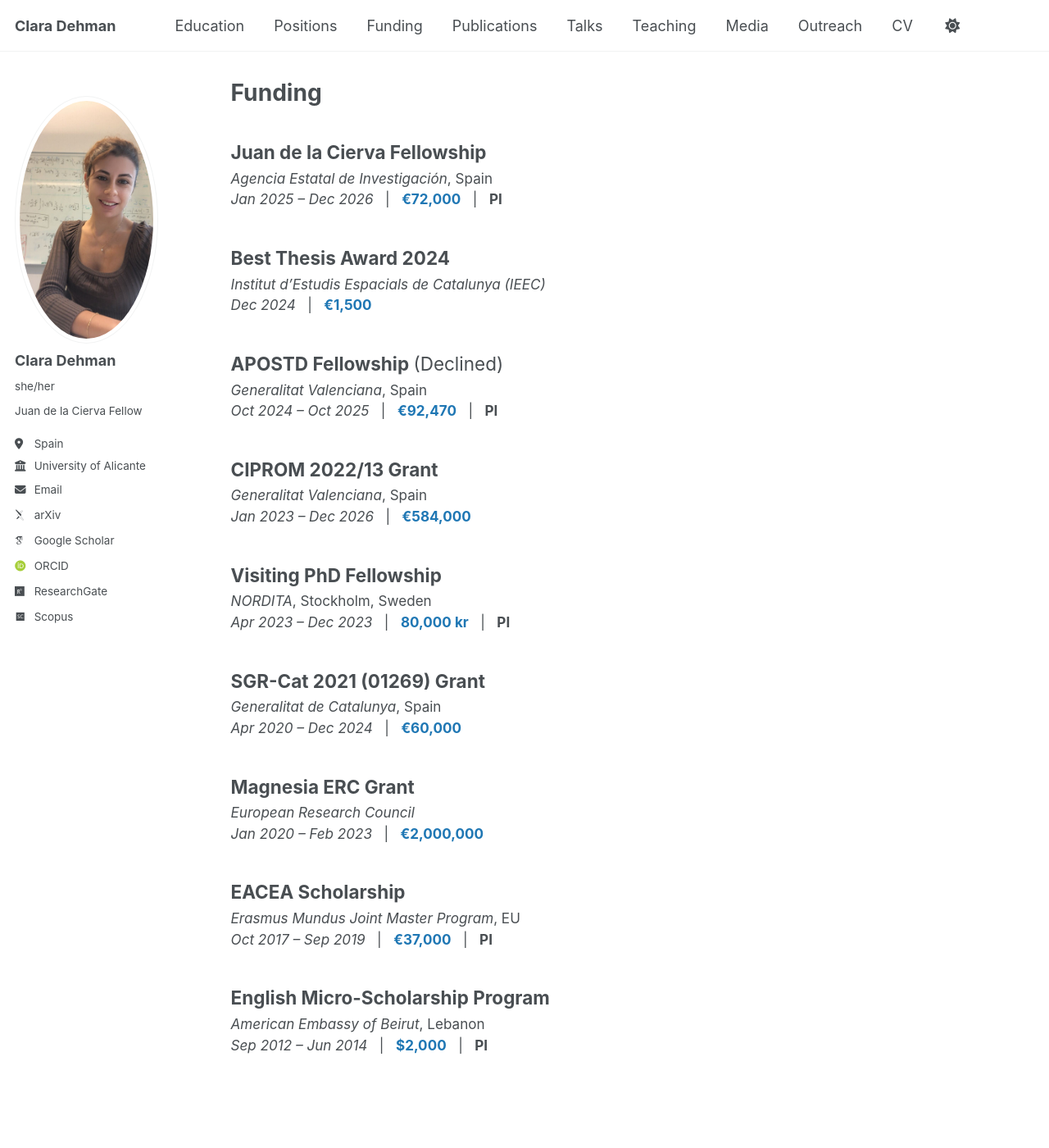
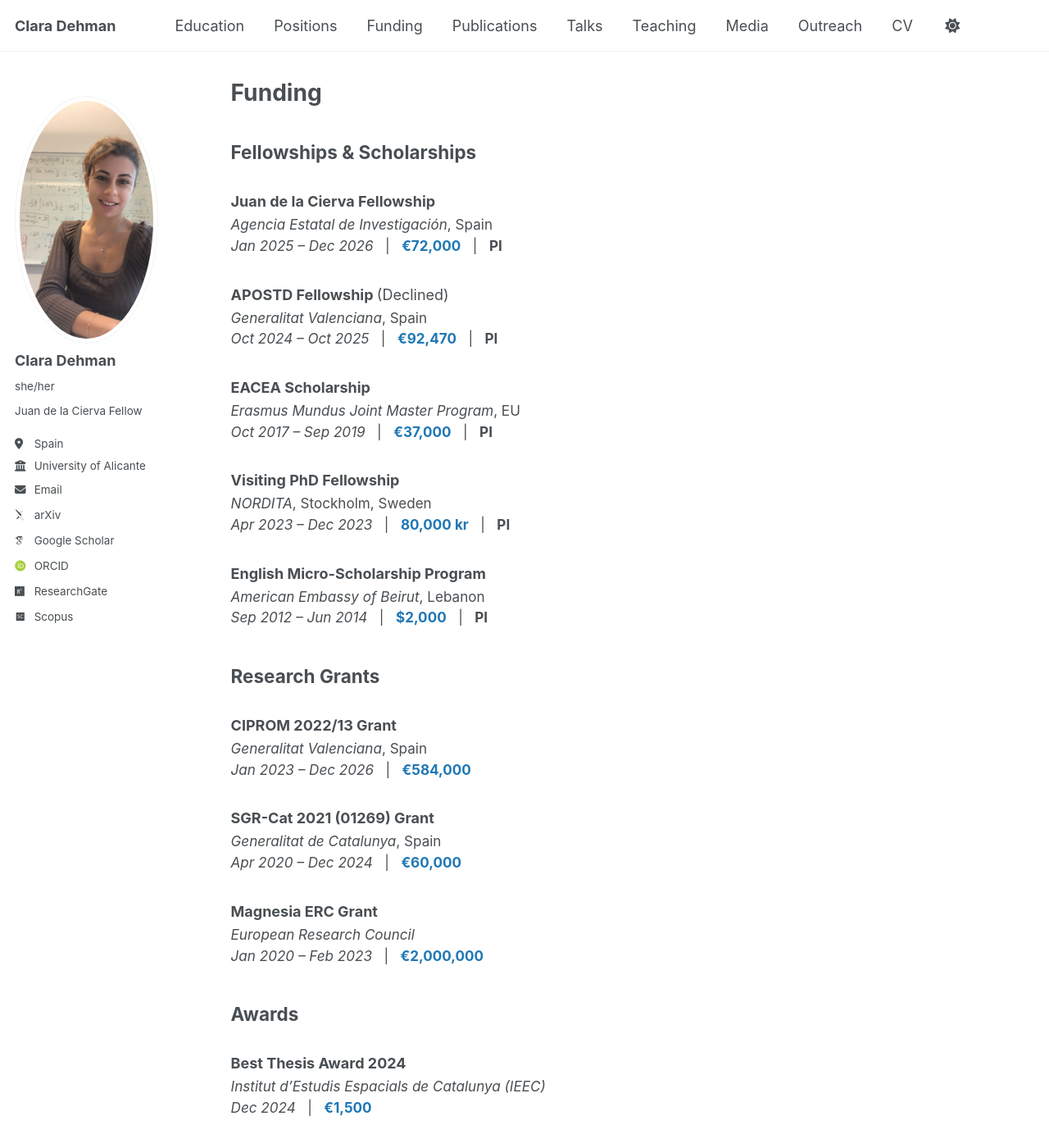
Before and after one commit to ClaraDehman/ClaraDehman.github.io, a Jekyll site: the page built from _pages/funding.html, in a window 1280 px wide and 1400 px high. Shown: the whole window at 82% size. Built offline with Jekyll 4.4.1, drawn with Linux system fonts in a browser that asks for light colours; some web fonts are replaced.

Commit message:
Update funding.html

```diff
--- a/_pages/funding.html
+++ b/_pages/funding.html
@@ -7,8 +7,11 @@ author_profile: true
 
 {% include base_path %}
 
+<!-- Fellowships & Scholarships -->
+<h2 class="archive__item-title">Fellowships & Scholarships</h2>
+
 <div class="archive__item">
-  <h2 class="archive__item-title">Juan de la Cierva Fellowship</h2>
+  <h3 class="archive__item-title">Juan de la Cierva Fellowship</h3>
   <p class="archive__item-excerpt" style="font-size: 0.95em;">
     <em>Agencia Estatal de Investigación</em>, Spain<br>
     <em>Jan 2025 – Dec 2026</em> &nbsp; | &nbsp;
@@ -18,16 +21,7 @@ author_profile: true
 </div>
 
 <div class="archive__item">
-  <h2 class="archive__item-title">Best Thesis Award 2024</h2>
-  <p class="archive__item-excerpt" style="font-size: 0.95em;">
-    <em>Institut d’Estudis Espacials de Catalunya (IEEC)</em><br>
-    <em>Dec 2024</em> &nbsp; | &nbsp;
-    <span style="color:#1f77b4; font-weight:bold;">€1,500</span>
-  </p>
-</div>
-
-<div class="archive__item">
-  <h2 class="archive__item-title">APOSTD Fellowship <span style="font-weight:normal;">(Declined)</span></h2>
+  <h3 class="archive__item-title">APOSTD Fellowship <span style="font-weight:normal;">(Declined)</span></h3>
   <p class="archive__item-excerpt" style="font-size: 0.95em;">
     <em>Generalitat Valenciana</em>, Spain<br>
     <em>Oct 2024 – Oct 2025</em> &nbsp; | &nbsp;
@@ -37,16 +31,17 @@ author_profile: true
 </div>
 
 <div class="archive__item">
-  <h2 class="archive__item-title">CIPROM 2022/13 Grant</h2>
+  <h3 class="archive__item-title">EACEA Scholarship</h3>
   <p class="archive__item-excerpt" style="font-size: 0.95em;">
-    <em>Generalitat Valenciana</em>, Spain<br>
-    <em>Jan 2023 – Dec 2026</em> &nbsp; | &nbsp;
-    <span style="color:#1f77b4; font-weight:bold;">€584,000</span>
+    <em>Erasmus Mundus Joint Master Program</em>, EU<br>
+    <em>Oct 2017 – Sep 2019</em> &nbsp; | &nbsp;
+    <span style="color:#1f77b4; font-weight:bold;">€37,000</span> &nbsp; | &nbsp;
+    <strong>PI</strong>
   </p>
 </div>
 
 <div class="archive__item">
-  <h2 class="archive__item-title">Visiting PhD Fellowship</h2>
+  <h3 class="archive__item-title">Visiting PhD Fellowship</h3>
   <p class="archive__item-excerpt" style="font-size: 0.95em;">
     <em>NORDITA</em>, Stockholm, Sweden<br>
     <em>Apr 2023 – Dec 2023</em> &nbsp; | &nbsp;
@@ -56,7 +51,29 @@ author_profile: true
 </div>
 
 <div class="archive__item">
-  <h2 class="archive__item-title">SGR-Cat 2021 (01269) Grant</h2>
+  <h3 class="archive__item-title">English Micro-Scholarship Program</h3>
+  <p class="archive__item-excerpt" style="font-size: 0.95em;">
+    <em>American Embassy of Beirut</em>, Lebanon<br>
+    <em>Sep 2012 – Jun 2014</em> &nbsp; | &nbsp;
+    <span style="color:#1f77b4; font-weight:bold;">$2,000</span> &nbsp; | &nbsp;
+    <strong>PI</strong>
+  </p>
+</div>
+
+<!-- Research Grants -->
+<h2 class="archive__item-title">Research Grants</h2>
+
+<div class="archive__item">
+  <h3 class="archive__item-title">CIPROM 2022/13 Grant</h3>
+  <p class="archive__item-excerpt" style="font-size: 0.95em;">
+    <em>Generalitat Valenciana</em>, Spain<br>
+    <em>Jan 2023 – Dec 2026</em> &nbsp; | &nbsp;
+    <span style="color:#1f77b4; font-weight:bold;">€584,000</span>
+  </p>
+</div>
+
+<div class="archive__item">
+  <h3 class="archive__item-title">SGR-Cat 2021 (01269) Grant</h3>
   <p class="archive__item-excerpt" style="font-size: 0.95em;">
     <em>Generalitat de Catalunya</em>, Spain<br>
     <em>Apr 2020 – Dec 2024</em> &nbsp; | &nbsp;
@@ -65,7 +82,7 @@ author_profile: true
 </div>
 
 <div class="archive__item">
-  <h2 class="archive__item-title">Magnesia ERC Grant</h2>
+  <h3 class="archive__item-title">Magnesia ERC Grant</h3>
   <p class="archive__item-excerpt" style="font-size: 0.95em;">
     <em>European Research Council</em><br>
     <em>Jan 2020 – Feb 2023</em> &nbsp; | &nbsp;
@@ -73,22 +90,14 @@ author_profile: true
   </p>
 </div>
 
+<!-- Awards -->
+<h2 class="archive__item-title">Awards</h2>
+
 <div class="archive__item">
-  <h2 class="archive__item-title">EACEA Scholarship</h2>
+  <h3 class="archive__item-title">Best Thesis Award 2024</h3>
   <p class="archive__item-excerpt" style="font-size: 0.95em;">
-    <em>Erasmus Mundus Joint Master Program</em>, EU<br>
-    <em>Oct 2017 – Sep 2019</em> &nbsp; | &nbsp;
-    <span style="color:#1f77b4; font-weight:bold;">€37,000</span> &nbsp; | &nbsp;
-    <strong>PI</strong>
+    <em>Institut d’Estudis Espacials de Catalunya (IEEC)</em><br>
+    <em>Dec 2024</em> &nbsp; | &nbsp;
+    <span style="color:#1f77b4; font-weight:bold;">€1,500</span>
   </p>
 </div>
-
-<div class="archive__item">
-  <h2 class="archive__item-title">English Micro-Scholarship Program</h2>
-  <p class="archive__item-excerpt" style="font-size: 0.95em;">
-    <em>American Embassy of Beirut</em>, Lebanon<br>
-    <em>Sep 2012 – Jun 2014</em> &nbsp; | &nbsp;
-    <span style="color:#1f77b4; font-weight:bold;">$2,000</span> &nbsp; | &nbsp;
-    <strong>PI</strong>
-  </p>
-</div>
```
